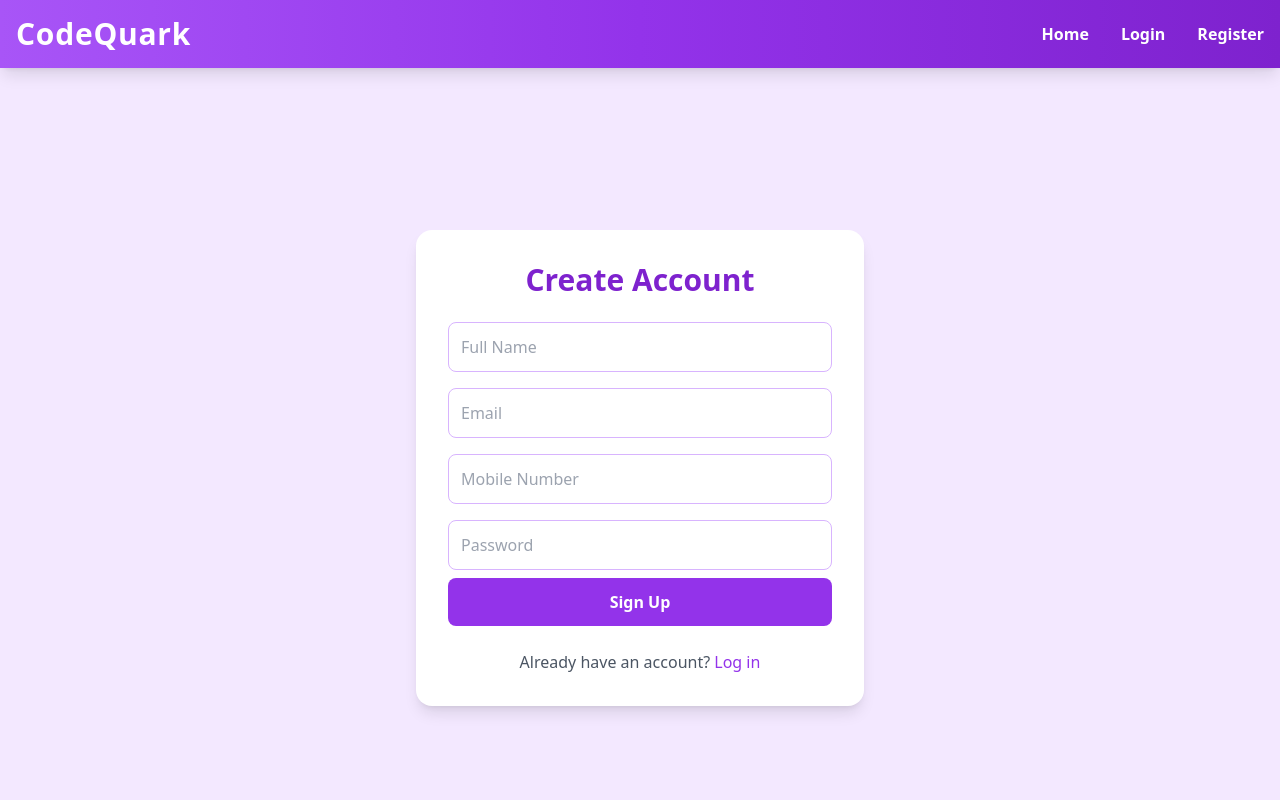
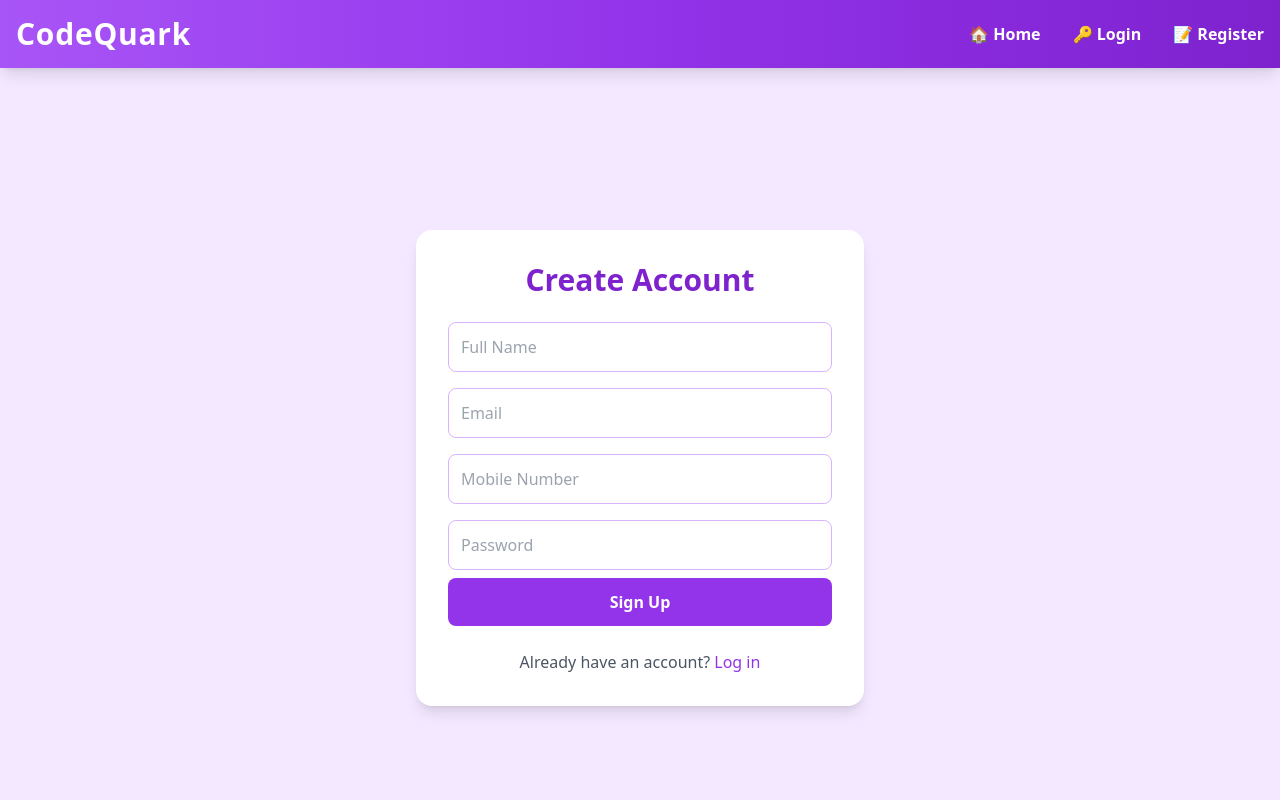
Before and after one commit to JexanJoel/CodeQuark, a React (Create React App) app in the folder client/: page /signup in a window 1280 px wide. Shown: the top 800 px of the page. Built offline with nearby package versions, Linux system fonts and the light colour scheme.

Commit message:
Add LandingPage with responsive hero section

```diff
--- a/client/src/components/Header.js
+++ b/client/src/components/Header.js
@@ -23,7 +23,7 @@ function Header() {
         {/* Desktop Navigation */}
         <nav className="hidden md:flex space-x-8 font-semibold">
           <Link to="/" className="text-white hover:text-purple-100 transition">
-            Home
+            🏠 Home
           </Link>
           {isAuthenticated ? (
             <>
@@ -31,13 +31,13 @@ function Header() {
                 to="/dashboard"
                 className="text-white hover:text-purple-100 transition"
               >
-                Courses
+                📚 Courses
               </Link>
               <button
                 onClick={handleLogout}
                 className="text-white hover:text-red-300 transition"
               >
-                Logout
+                🔓 Logout
               </button>
             </>
           ) : (
@@ -46,13 +46,13 @@ function Header() {
                 to="/login"
                 className="text-white hover:text-purple-100 transition"
               >
-                Login
+                🔑 Login
               </Link>
               <Link
                 to="/signup"
                 className="text-white hover:text-purple-100 transition"
               >
-                Register
+                📝 Register
               </Link>
             </>
           )}
@@ -69,13 +69,13 @@ function Header() {
 
       {/* Mobile Navigation Menu */}
       {menuOpen && (
-        <div className="md:hidden bg-purple-700 border-t border-purple-500 px-6 py-6 text-center space-y-5">
+        <div className="md:hidden bg-purple-700 border-t border-purple-500 px-6 py-6 space-y-4 text-left">
           <Link
             to="/"
             className="block text-white font-semibold hover:text-purple-100 transition"
             onClick={() => setMenuOpen(false)}
           >
-            Home
+            🏠 Home
           </Link>
           {isAuthenticated ? (
             <>
@@ -84,13 +84,13 @@ function Header() {
                 className="block text-white font-semibold hover:text-purple-100 transition"
                 onClick={() => setMenuOpen(false)}
               >
-                Courses
+                📚 Courses
               </Link>
               <button
                 onClick={handleLogout}
-                className="block w-full text-white font-semibold hover:text-red-300 transition text-center"
+                className="block w-full text-left text-white font-semibold hover:text-red-300 transition"
               >
-                Logout
+                🔓 Logout
               </button>
             </>
           ) : (
@@ -100,14 +100,14 @@ function Header() {
                 className="block text-white font-semibold hover:text-purple-100 transition"
                 onClick={() => setMenuOpen(false)}
               >
-                Login
+                🔑 Login
               </Link>
               <Link
                 to="/signup"
                 className="block text-white font-semibold hover:text-purple-100 transition"
                 onClick={() => setMenuOpen(false)}
               >
-                Register
+                📝 Register
               </Link>
             </>
           )}
```
